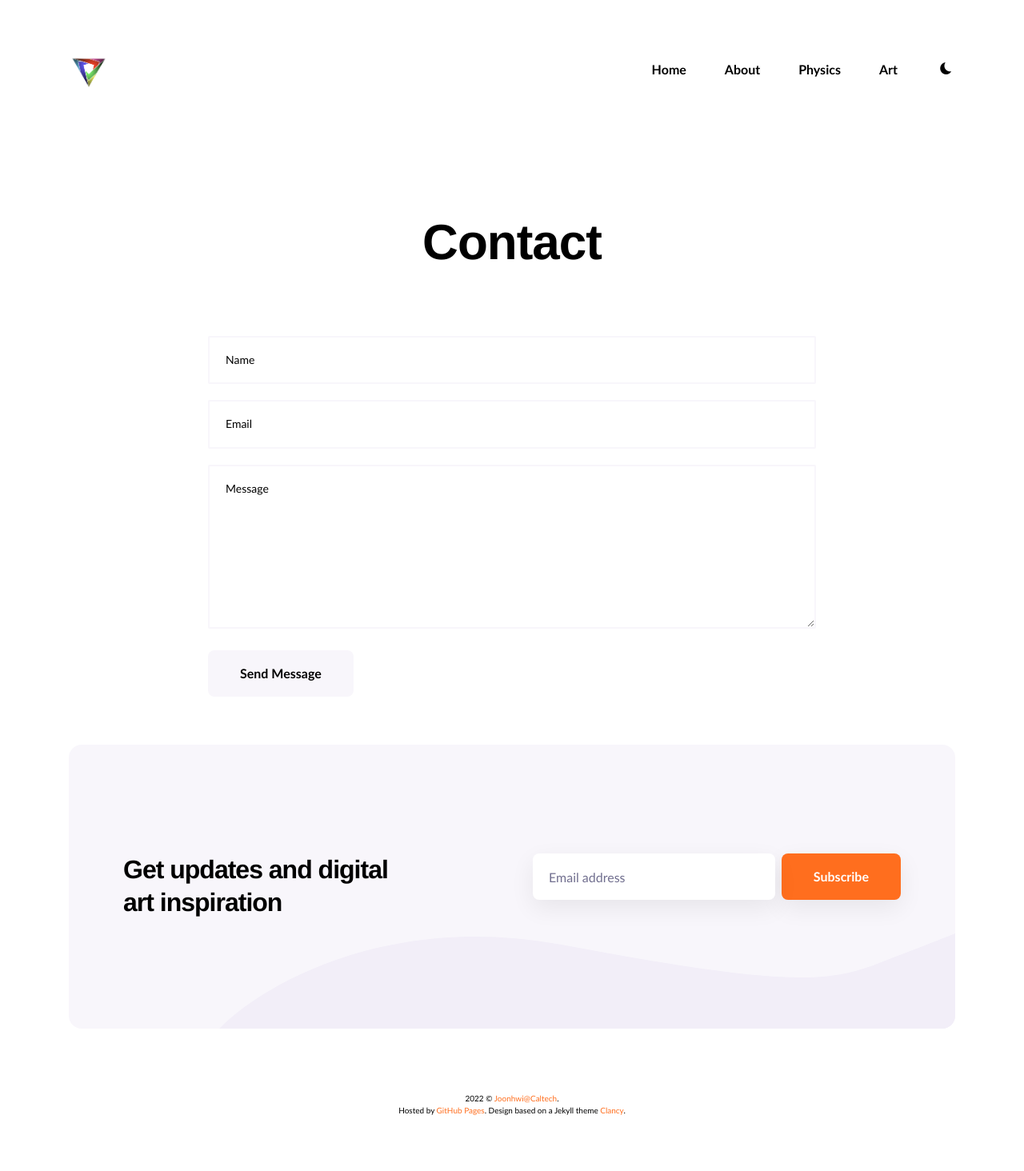
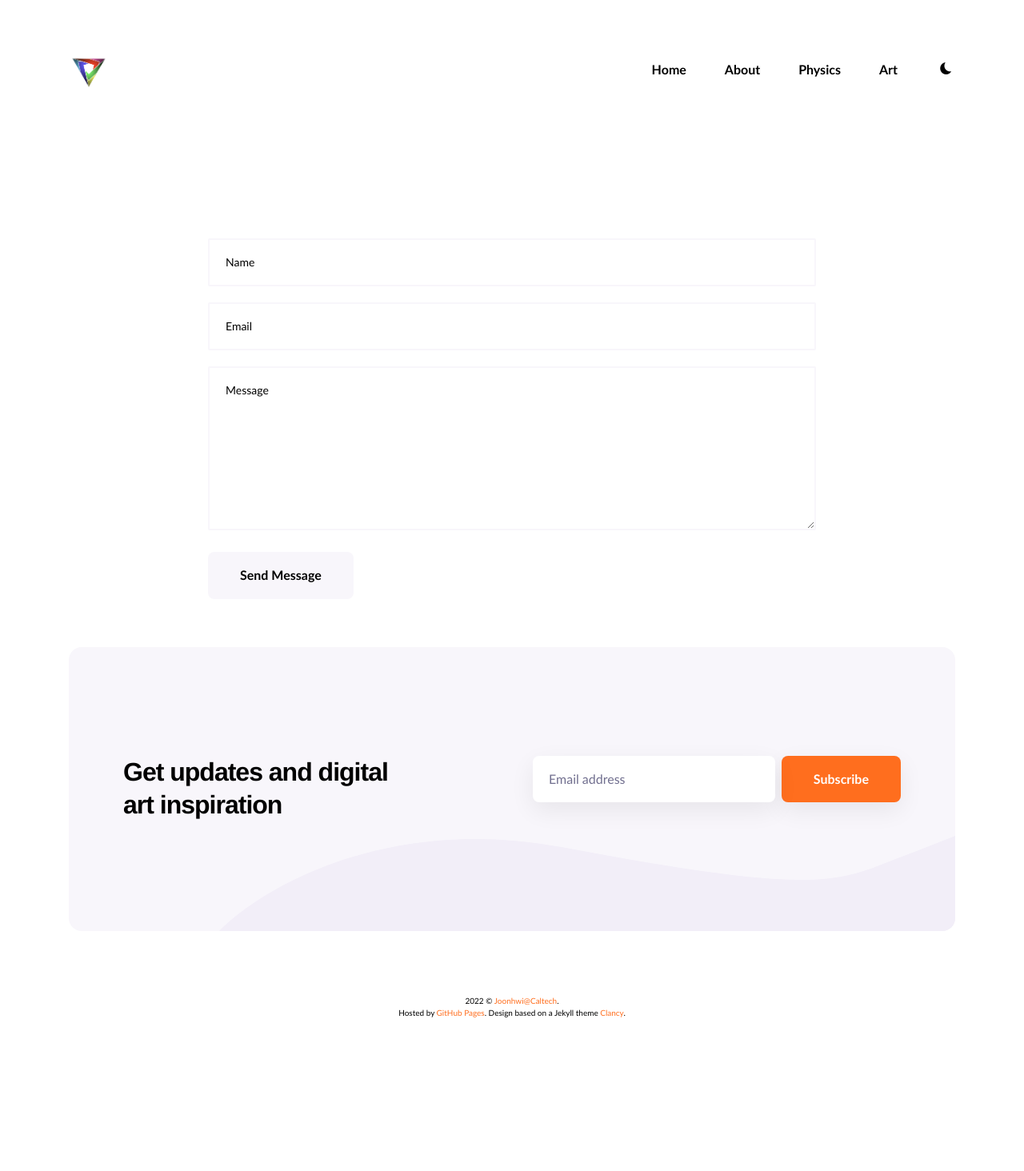
Before and after one commit to Joonhwi/joonhwi.github.io, a Jekyll site: the page built from _pages/contact.html, in a window 1280 px wide. Shown: the whole page at 80% size. Built offline with Jekyll 4.4.1, drawn with Linux system fonts in a browser that asks for light colours; nearby versions of some CDN libraries; after the commit the page ends 1342 px from its top, so only the background shows below that.

Commit message:
Update page.html

```diff
--- a/_layouts/page.html
+++ b/_layouts/page.html
@@ -6,7 +6,7 @@
   <div class="row">
     <div class="col col-12">
       <div class="page__info">
-        <h1 class="page__title">{{ page.title | escape }}</h1>
+        <!-- <h1 class="page__title">{{ page.title | escape }}</h1> -->
       </div>
     </div>
   </div>
```
